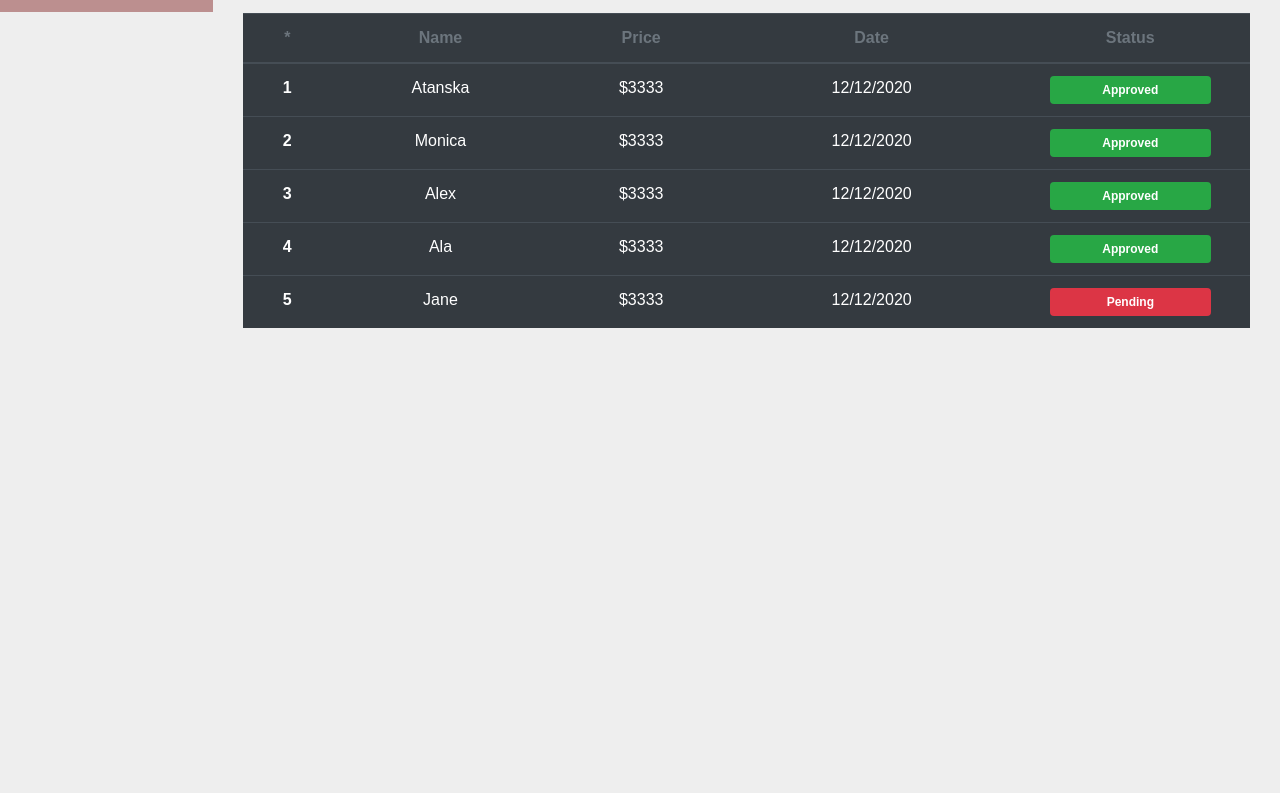
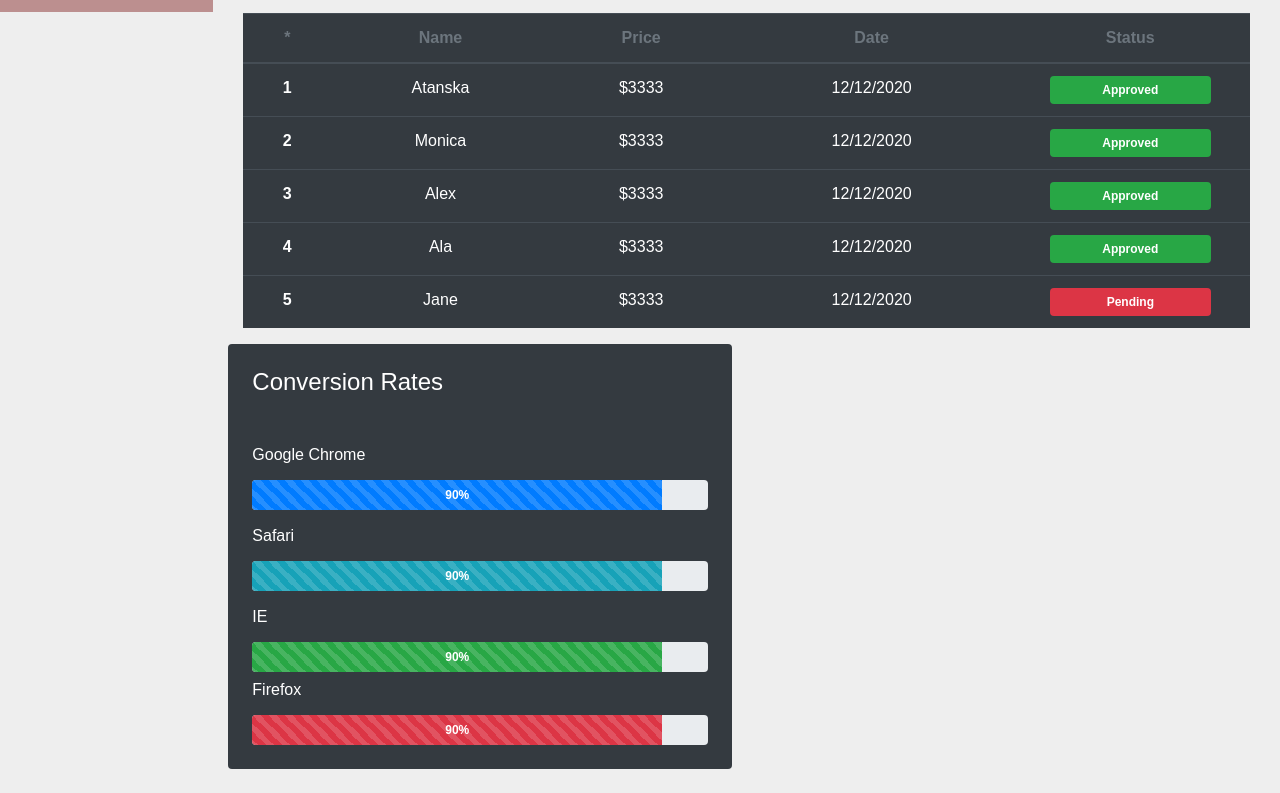
Before and after one commit to codeandsmile1/admin-dashboard, a plain HTML site: page index.html in a window 1280 px wide. Shown: the part 788-1581 px from the top of the page. Before the commit the page ends 1132 px from the top, so only its background shows below. Drawn offline with nearby package versions, Linux system fonts and the light colour scheme.

Commit message:
Progressbars

```diff
--- a/index.html
+++ b/index.html
@@ -381,6 +381,38 @@
     </div>
   </section>
 
+  <section>
+    <div class="container-fluid">
+      <div class="row">
+        <div class="col-xl-10 col-lg-9 col-md-8 ml-auto">
+          <div class="row mb-4">
+            <div class="col-xl-6 col-12">
+              <div class="bg-dark text-white p-4 rounded">
+                <h4 class="mb-5">Conversion Rates</h4>
+                <h6 class="mb-3">Google Chrome</h6>
+                <div class="progress mb-3" style="height: 30px;">
+                  <div class="progress-bar progress-bar-striped font-weight-bold" style="width: 90%;">90%</div>
+                </div>
+                <h6 class="mb-3">Safari</h6>
+                <div class="progress mb-3" style="height: 30px;">
+                  <div class="progress-bar progress-bar-striped font-weight-bold bg-info" style="width: 90%;">90%</div>
+                </div>
+                <h6 class="mb-3">IE<h6>
+                <div class="progress " style="height: 30px;">
+                  <div class="progress-bar progress-bar-striped font-weight-bold bg-success" style="width: 90%;">90%</div>
+                </div><h6 class="mb-3">Firefox</h6>
+                <div class="progress" style="height: 30px;">
+                  <div class="progress-bar progress-bar-striped font-weight-bold bg-danger" style="width: 90%;">90%</div>
+                </div>
+              </div>
+            </div>
+          </div>
+
+        </div>
+      </div>
+    </div>
+  </section>
+
     <script
       src="https://code.jquery.com/jquery-3.5.1.slim.min.js"
       integrity="sha384-DfXdz2htPH0lsSSs5nCTpuj/zy4C+OGpamoFVy38MVBnE+IbbVYUew+OrCXaRkfj"
```
